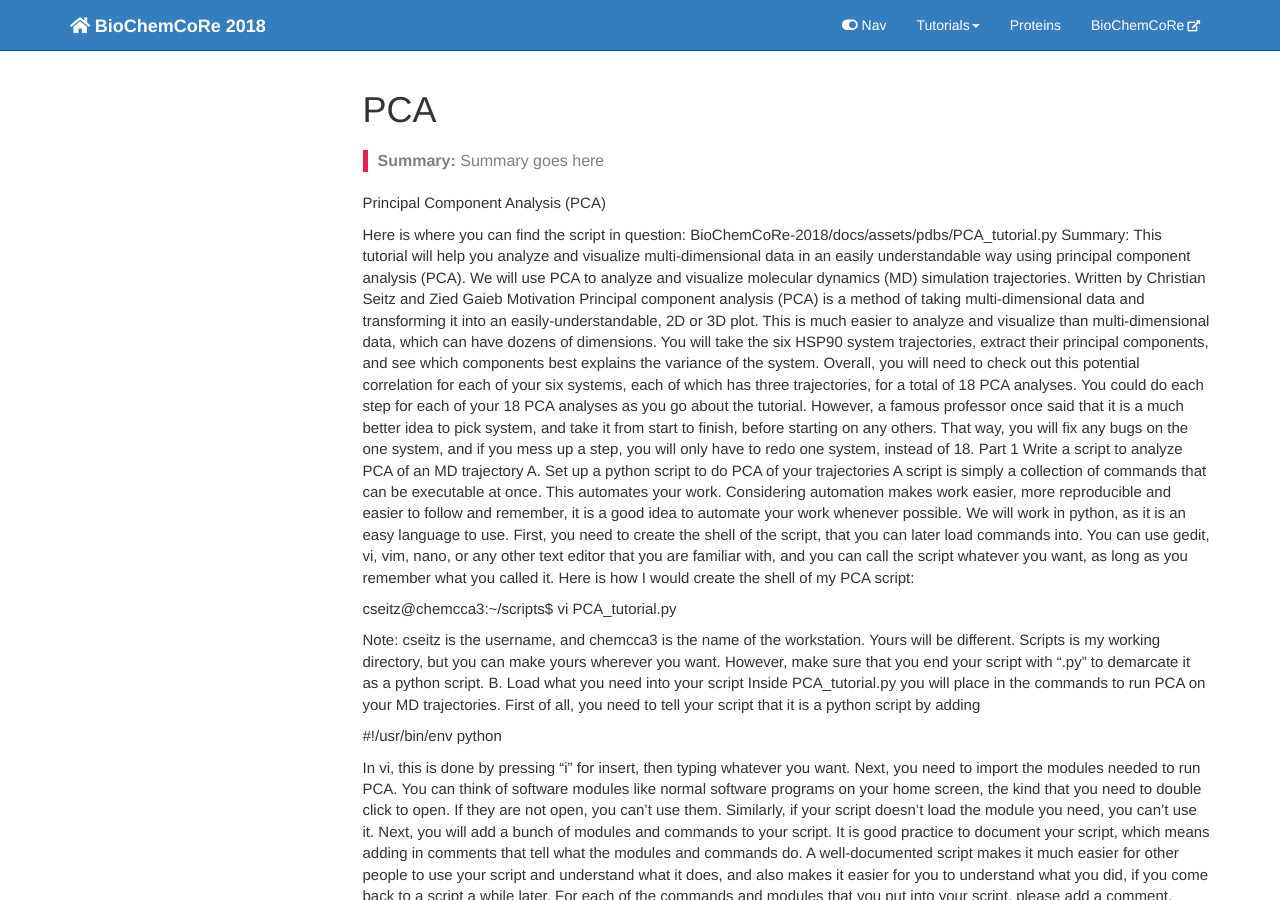
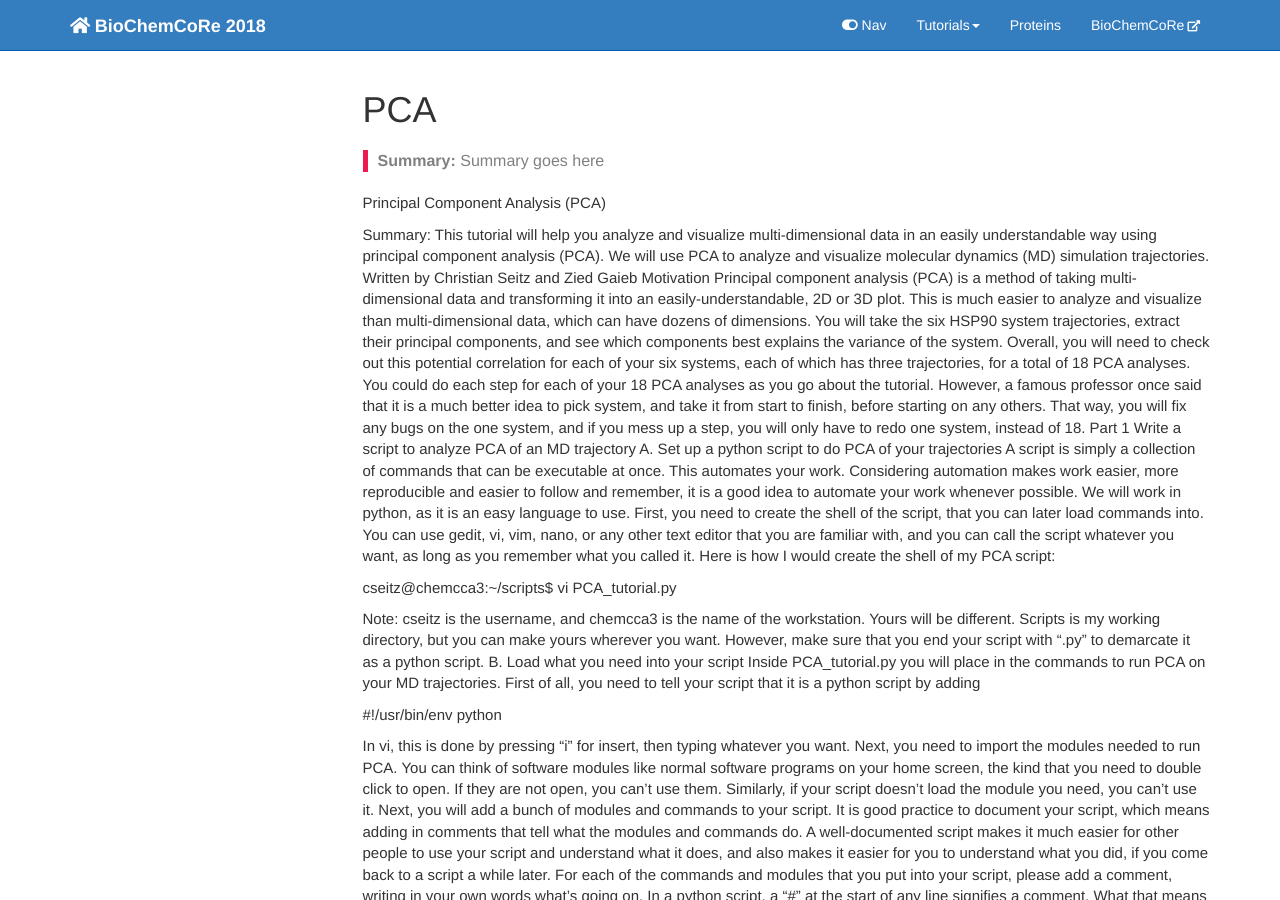
Before and after one commit to ctlee/BioChemCoRe-2018, a Jekyll site: the page built from docs/pages/pca.md, in a window 1280 px wide and 900 px high. Built offline with Jekyll 4.4.1, drawn with Linux system fonts in a browser that asks for light colours; nearby versions of some CDN libraries; comment, search, counter and statistics services are not loaded.

Commit message:
removed all the answers

```diff
--- a/docs/pages/pca.md
+++ b/docs/pages/pca.md
@@ -8,7 +8,6 @@ summary: "Summary goes here"
 
 Principal Component Analysis (PCA)
 
-Here is where you can find the script in question: BioChemCoRe-2018/docs/assets/pdbs/PCA_tutorial.py
 Summary: This tutorial will help you analyze and visualize multi-dimensional data in an easily understandable way using principal component analysis (PCA). We will use PCA to analyze and visualize molecular dynamics (MD) simulation trajectories.
 Written by Christian Seitz and Zied Gaieb
 Motivation
```
